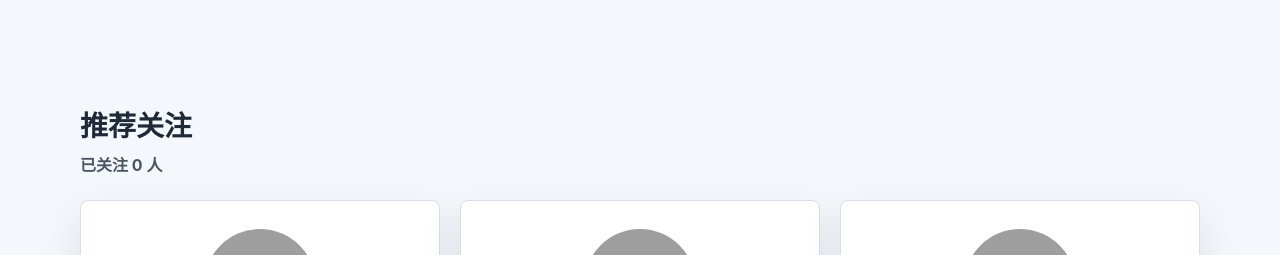
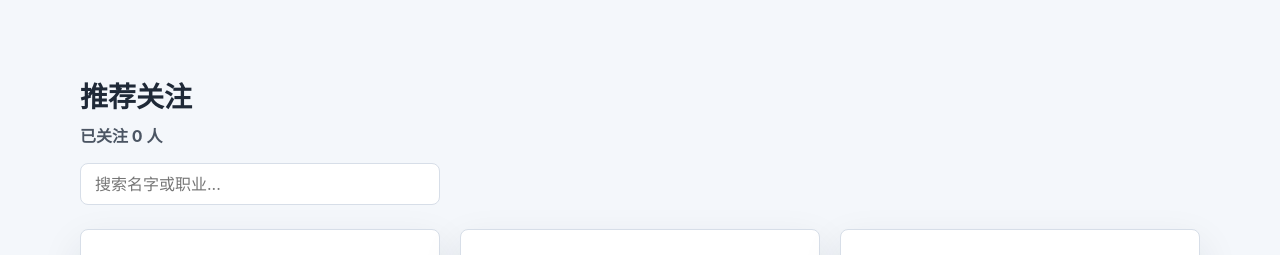
Before and after one commit to Uonlra/Web_Fronted, a React (Vite) app in the folder React/react-vibe-learning/stage-01-profile-card/: page / in a window 1280 px wide. Shown: the top 255 px of the page. Built offline with nearby package versions, Linux system fonts and the light colour scheme; grey boxes are pictures that could not be loaded.

Commit message:
update App

```diff
--- a/React/react-vibe-learning/stage-01-profile-card/src/App.jsx
+++ b/React/react-vibe-learning/stage-01-profile-card/src/App.jsx
@@ -81,8 +81,13 @@ function ProfileCard({
   );
 }
 
-export default function App() {
+export default function App() { //export default function App() 定义了一个名为 App 的 React 组件，并将其导出为默认导出，使其可以在其他文件中被导入和使用。
   const [followedNames, setFollowedNames] = useState([]); // followedNames 是一个数组，存储已关注的名字；setFollowedNames 是一个函数，用于更新这个数组。
+  const [searchText, setSearchText] = useState(""); // searchText 是一个字符串，存储搜索输入的文本；setSearchText 是一个函数，用于更新这个字符串。
+
+  function handleSearchChange(event) {
+    setSearchText(event.target.value); // event.target.value 获取输入框的当前值，并通过 setSearchText 更新 searchText 状态。
+  }
 
   function handleFollow(name) {
     if (followedNames.includes(name)) {
@@ -94,18 +99,36 @@ export default function App() {
     }
   }
 
+  const filteredProfiles = profiles.filter((profile) => {
+    const keyword = searchText.trim().toLowerCase(); // trim() 去除输入文本的前后空格，toLowerCase() 将输入文本转换为小写，以实现不区分大小写的搜索。
+
+    return (
+      profile.name.toLowerCase().includes(keyword) || // includes() 方法检查 profile.name 是否包含搜索关键词。
+      profile.role.includes(keyword)
+    );
+  }
+  );
+
+
   return (
     <main className="page">
       <header className="profile-summary">
         <h2>推荐关注</h2>
         <p>已关注 {followedNames.length} 人</p>
+        <input
+          className="profile-search"
+          type="search"
+          placeholder="搜索名字或职业..."
+          value={searchText}
+          onChange={handleSearchChange}
+        />
       </header>
 
       <section className="profile-grid">
-        {profiles.map((profile) => {
+        {filteredProfiles.map((profile) => {
           const isFollowed = followedNames.includes(profile.name);
 
-          return (
+          return ( //return 语句返回一个 ProfileCard 组件实例，传递了 profile 对象的属性、handleFollow 函数和 isFollowed 状态作为 props。每个 ProfileCard 都有一个唯一的 key 属性，使用 profile.id 来确保列表渲染的性能和正确性。
             <ProfileCard
               key={profile.id}
               {...profile}
--- a/React/react-vibe-learning/stage-01-profile-card/src/style.css
+++ b/React/react-vibe-learning/stage-01-profile-card/src/style.css
@@ -205,3 +205,19 @@ body {
   background: #d1d5db;
   box-shadow: none;
 }
+.profile-search {
+  width: min(100%, 360px);
+  min-height: 42px;
+  margin-top: 16px;
+  padding: 10px 14px;
+  border: 1px solid #d7dee8;
+  border-radius: 8px;
+  background: #ffffff;
+  color: #1f2937;
+  font: inherit;
+}
+
+.profile-search:focus {
+  border-color: #2563eb;
+  outline: 3px solid #bfdbfe;
+}
```
